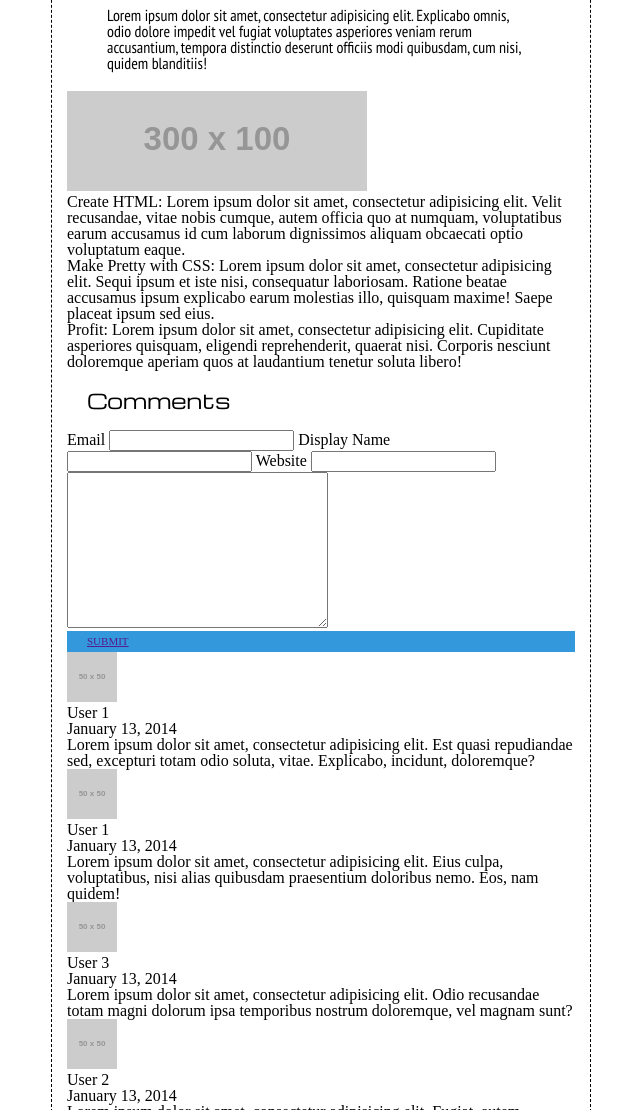
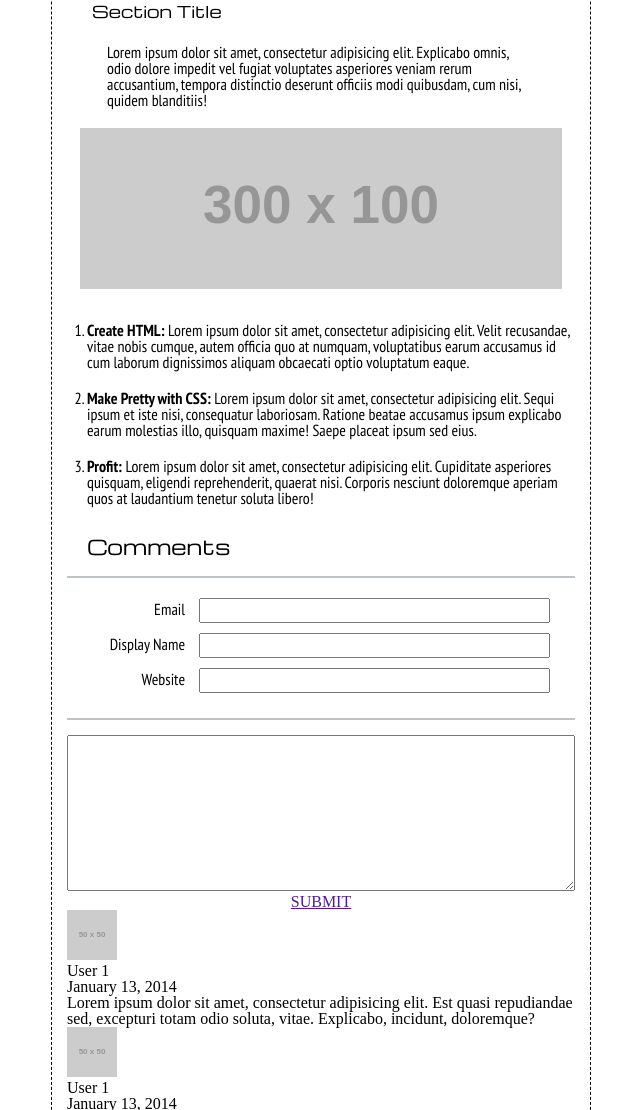
Before and after one commit to Fully34/make-it-real-exercise-rU, a plain HTML site: page index.html in a window 1280 px wide. Shown: the part 1554-2664 px from the top of the page, without its empty margins (319-959 px from the left). Drawn offline with nearby package versions, Linux system fonts and the light colour scheme; placeholder pictures from the web are drawn by us.

Commit message:
form styles initiated

```diff
--- a/index.html
+++ b/index.html
@@ -57,6 +57,9 @@
 
                 <h4 class="section-title">Section Title</h4>
 
+                <hr class="line-break">
+
+
                 <p class="text-content">Lorem ipsum dolor sit amet, consectetur adipisicing elit. Harum dolorum eligendi labore veniam, quia amet officia impedit repellendus, sit ipsum minima necessitatibus quam dicta dolores, autem repudiandae natus, iure delectus! Eligendi est perspiciatis eveniet quod maiores eos. Ipsa eum delectus neque! Quidem culpa praesentium voluptatum aliquid, temporibus voluptate dolore dolores recusandae quasi, tenetur autem dolorem odio ducimus nam officiis placeat soluta cupiditate aut eius vel? Vitae voluptatum fugit tenetur reiciendis voluptas, maiores recusandae ipsum repellat.</p>
 
                 <table class="main-table">
@@ -77,7 +80,7 @@
                             <td class="table-cell">HTML</td>
                             <td class="table-cell">Lorem ipsum dolor sit amet, consectetur adipisicing elit. Placeat est numquam quia, fugit veniam dolores iste modi adipisci exercitationem, voluptates repudiandae vitae. Laborum, totam incidunt temporibus eligendi iure necessitatibus consequuntur odit nobis pariatur corrupti nisi, saepe doloremque! Id, ex, nesciunt!</td>
                             <td class="table-cell ">
-                                <a class="inline-block button" href="">Go!</a>
+                                <a class="inline-block table-button" href="">Go!</a>
                             </td>
                         </tr>
 
@@ -85,7 +88,7 @@
                             <td class="table-cell">CSS</td>
                             <td class="table-cell">Lorem ipsum dolor sit amet, consectetur adipisicing elit. Consectetur deleniti sit, repudiandae velit eius dignissimos deserunt incidunt rem omnis explicabo?</td>
                             <td class="table-cell ">
-                                <a class="inline-block button" href="">Try!</a>
+                                <a class="inline-block table-button" href="">Try!</a>
                             </td>
                         </tr>
 
@@ -93,7 +96,7 @@
                             <td class="table-cell">JS</td>
                             <td class="table-cell">Lorem ipsum dolor sit amet, consectetur adipisicing elit. Iure quaerat veniam accusantium saepe.</td>
                             <td class="table-cell ">
-                                <a class="inline-block button" href="">View!</a>
+                                <a class="inline-block table-button" href="">View!</a>
                             </td>
                         </tr>
 
@@ -147,15 +150,19 @@
 
                 <p class="text-content">Lorem ipsum dolor sit amet, consectetur adipisicing elit. Explicabo omnis, odio dolore impedit vel fugiat voluptates asperiores veniam rerum accusantium, tempora distinctio deserunt officiis modi quibusdam, cum nisi, quidem blanditiis!</p>
 
-                <img src="http://www.placehold.it/300x100" alt="placeholder image">
+                <div class="section-image-container">
+
+                    <img class="section-image" src="http://www.placehold.it/300x100" alt="placeholder image">
+
+                </div>
 
                 <ol class="ordered-list">
 
-                    <li class="list-item"><strong>Create HTML:</strong> Lorem ipsum dolor sit amet, consectetur adipisicing elit. Velit recusandae, vitae nobis cumque, autem officia quo at numquam, voluptatibus earum accusamus id cum laborum dignissimos aliquam obcaecati optio voluptatum eaque.</li>
+                    <li class="list-item"><span class="bold">Create HTML:</span> Lorem ipsum dolor sit amet, consectetur adipisicing elit. Velit recusandae, vitae nobis cumque, autem officia quo at numquam, voluptatibus earum accusamus id cum laborum dignissimos aliquam obcaecati optio voluptatum eaque.</li>
 
-                    <li class="list-item"><strong>Make Pretty with CSS:</strong> Lorem ipsum dolor sit amet, consectetur adipisicing elit. Sequi ipsum et iste nisi, consequatur laboriosam. Ratione beatae accusamus ipsum explicabo earum molestias illo, quisquam maxime! Saepe placeat ipsum sed eius.</li>
+                    <li class="list-item"><span class="bold">Make Pretty with CSS:</span> Lorem ipsum dolor sit amet, consectetur adipisicing elit. Sequi ipsum et iste nisi, consequatur laboriosam. Ratione beatae accusamus ipsum explicabo earum molestias illo, quisquam maxime! Saepe placeat ipsum sed eius.</li>
 
-                    <li class="list-item"><strong>Profit:</strong> Lorem ipsum dolor sit amet, consectetur adipisicing elit. Cupiditate asperiores quisquam, eligendi reprehenderit, quaerat nisi. Corporis nesciunt doloremque aperiam quos at laudantium tenetur soluta libero!</li>
+                    <li class="list-item"><span class="bold">Profit:</span> Lorem ipsum dolor sit amet, consectetur adipisicing elit. Cupiditate asperiores quisquam, eligendi reprehenderit, quaerat nisi. Corporis nesciunt doloremque aperiam quos at laudantium tenetur soluta libero!</li>
 
                 </ol>
 
@@ -165,31 +172,39 @@
 
         <div class="comment-container">
 
-            <div class="form-container">
-
             <div class="title-container">
 
                 <h3 class="article-title">Comments</h3>
 
             </div>
 
-                <div class="break-container"></div>
+                <div class="form-container">
+
+
+                    <div class="break-container">
+                        <hr class="line-break">
+                    </div>
 
                     <div class="info-container">
 
                         <form action="">
-                        Email <input class="comment-input" type="text">
-                        Display Name <input class="comment-input" type="text">
-                        Website <input class="comment-input" type="text">
+                            <span class="pt-sans input-description">Email</span> <input class="comment-input" type="text">
+                            <br>
+                            <span class="pt-sans input-description">Display Name</span> <input class="comment-input" type="text">
+                            <br>
+                            <span class="pt-sans input-description">Website</span> <input class="comment-input" type="text">
+                            <br>
                         </form>
 
                     </div>
 
-                <div class="break-container"></div>
+                    <div class="break-container">
+                        <hr class="line-break">
+                    </div>
 
                     <div class="text-field-container">
 
-                    <textarea name="" id="" cols="30" rows="10"></textarea>
+                        <textarea class="comment-text-field" name="comment text field" id="" cols="30" rows="10"></textarea>
 
                     </div>
 
--- a/styles/main.css
+++ b/styles/main.css
@@ -1,6 +1,6 @@
 
 /*===========================================================================*/
-                        /* ~~~ UTILITY ~~~ */
+                        /* ~~~ UTILITY CLASSES ~~~ */
 /*===========================================================================*/
 
 
@@ -20,6 +20,12 @@
     border: 1px dashed black;
 }
 
+.inline-block {
+    display: inline-block;
+}
+
+/*===========================  SPECIFIC ELEMENTS  ===========================*/
+
 h1 {
     font-size: 30px;
     font-family: "Michroma", sans-serif;
@@ -35,18 +41,44 @@
     font-family: "Michroma", sans-serif;
 }
 
-.inline-block {
-    display: inline-block;
+
+/*==============================  FONT  =============================*/
+
+
+.bold {
+    font-weight: 700;
 }
+
+.pt-sans {
+    font-family: "PT Sans Narrow", sans-serif;
+}
+
+
+/*==============================  SUPER RE-USE  =============================*/
+
+.line-break {
+    margin: 0 0 15px 0;
+    border:1px solid #BDC3C7;
+}
+
+.text-content {
+    margin: 0 40px 20px 40px;
+    font-family: "PT Sans Narrow", sans-serif;
+}
+
 
 /*===========================================================================*/
                         /* ~~~ HEADER CONTAINER ~~~ */
 /*===========================================================================*/
 
+
+
 .header-container {
     display: block;
     position: relative;
 }
+
+/*================================ TITLE ===============================*/
 
 .website-title-container {
     background-color: rgba(74, 205, 106, .9);
@@ -63,6 +95,9 @@
     left: 5px;
     bottom: 10px;
 }
+
+
+/*==============================  NAVBAR  =============================*/
 
 .navbar-container {
     background-color: rgba(54, 72, 95, 1);
@@ -92,7 +127,10 @@
     background-color: rgb(74, 205, 106);
 }
 
+.nav-items:hover a {
+    color: rgb(54, 72, 95)
 
+}
 
 /*===========================================================================*/
                         /* ~~~ MAIN CONTENT CONTAINER ~~~ */
@@ -103,18 +141,21 @@
     position: relative;
 }
 
+
+/*==============================  ARTICLE  =============================*/
+
 .article-title {
     margin: 20px 0 20px 20px;
 }
 
-.text-content {
-    margin: 0 40px 20px 40px;
-    font-family: "PT Sans Narrow", sans-serif;
-}
+/*==============================  SECTION  =============================*/
 
 .section-title {
     margin: 25px 0 25px 25px;
 }
+
+
+/*==============================  TABLE  =============================*/
 
 .main-table {
     width: 95%;
@@ -137,9 +178,11 @@
     border-collapse: collapse;
     padding: 8px;
     vertical-align: middle;
+    text-align: center;
 }
 
-.button {
+
+.table-button {
     background-color: #3498DC;
     color: white;
     font-size: 11px;
@@ -147,6 +190,78 @@
     text-decoration: none;
 }
 
+
+/*==============================  CODE  =============================*/
+
 .code-container {
     background-color: #BDC3C7;
+    margin: 0 0 20px 0;
 }
+
+.section-image-container {
+    width: 95%;
+    margin: 0 auto 20px auto;
+    text-align: center;
+}
+
+
+/*=============================  SECTION IMAGE  =============================*/
+
+.section-image {
+    width: 100%;
+}
+
+
+/*==============================  ORDERED LIST  =============================*/
+
+.ordered-list {
+    list-style: decimal;
+    font-family: "PT Sans Narrow", sans-serif;
+    margin-left: 20px;
+}
+
+.list-item {
+    padding: 10px 0;
+}
+
+
+
+/*===========================================================================*/
+                        /* ~~~ FORM CONTAINER ~~~ */
+/*===========================================================================*/
+
+.form-container {
+    display: block;
+    position: relative;
+    text-align: center;
+}
+
+.info-container {
+    text-align: right;
+    margin: 0 25px 20px 15px;
+}
+
+.comment-input {
+    display: inline-block;
+    position: relative;
+    right: 0;
+    width: 75%;
+    padding: 3px;
+    margin: 5px 0;
+}
+
+.input-description {
+    display: inline-block;
+    position: relative;
+    margin-right: 10px;
+    padding: auto 0;
+}
+
+.text-field-container {
+    width: 100%;
+    margin: 0 auto;
+}
+
+.comment-text-field {
+    width: 100%;
+}
--- a/styles/reset.css
+++ b/styles/reset.css
@@ -60,3 +60,7 @@
     border-collapse: collapse;
     border-spacing: 0;
 }
+
+textarea {
+    margin: none;
+}
```
Lines whose indentation alone changed are shown as unchanged.
